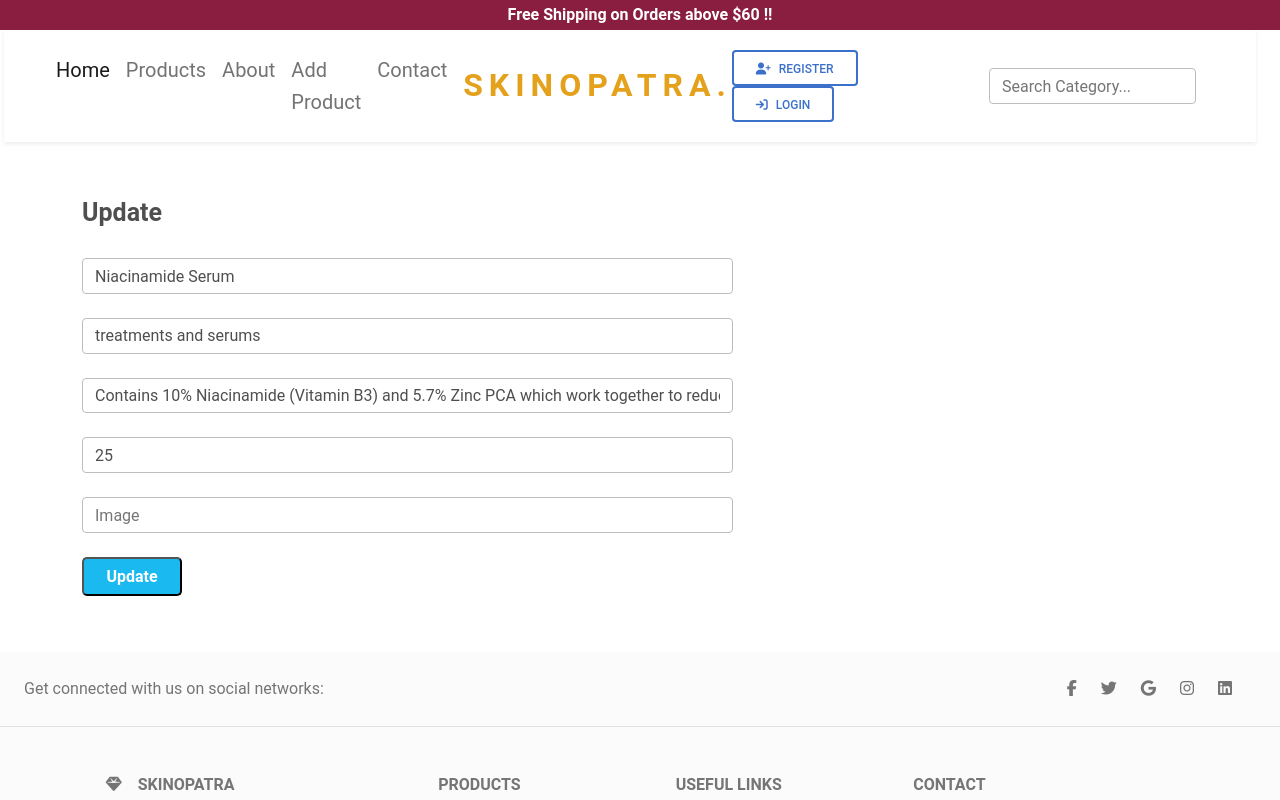
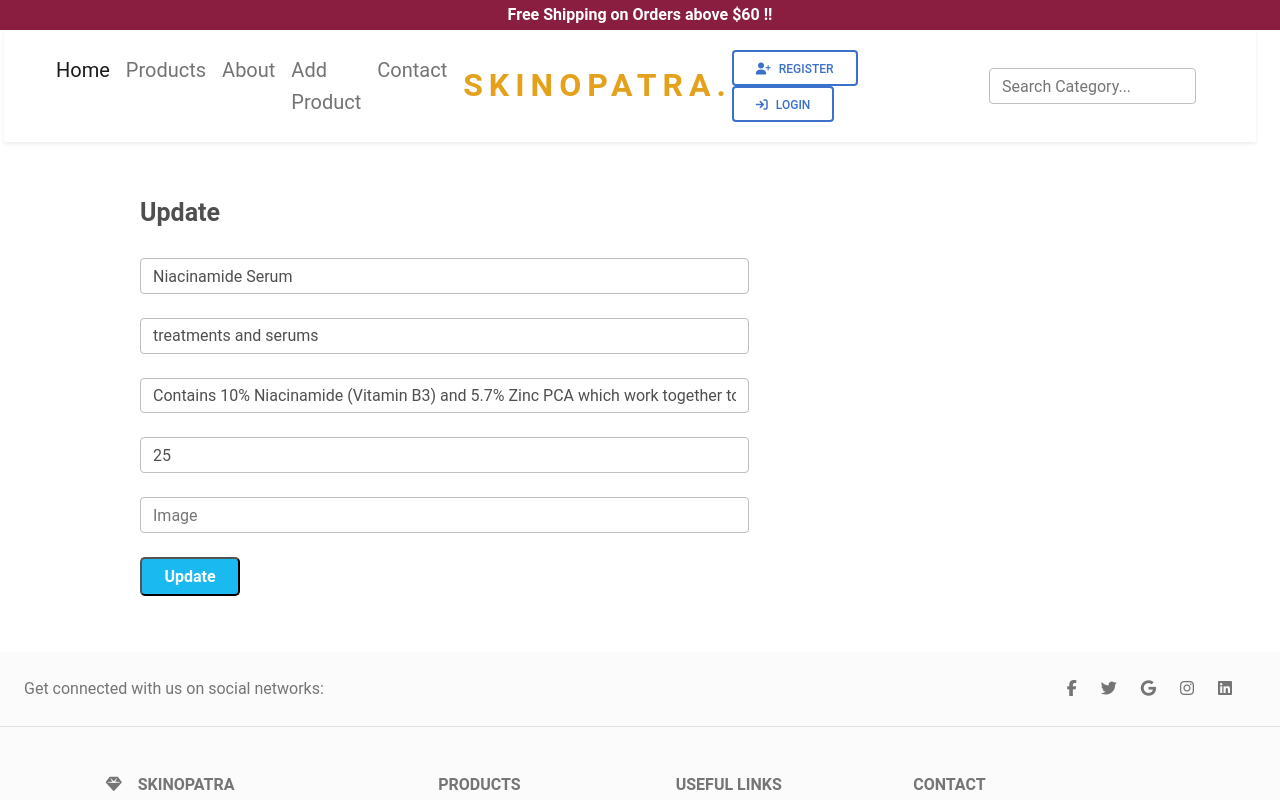
Before and after one commit to QuincyOliech/skinopatra, a React (Create React App) app: page /update/1 in a window 1280 px wide. Shown: the top 800 px of the page. Built offline with nearby package versions, Linux system fonts and the light colour scheme; data requests are answered from the project's data file.

Commit message:
added padding in update form

```diff
--- a/src/components/Product.js
+++ b/src/components/Product.js
@@ -1,18 +1,13 @@
 import React, {useState,useEffect} from "react";
 import { NavLink, useParams } from "react-router-dom";
 import Skeleton from "react-loading-skeleton";
-import Swal from 'sweetalert';
+import Swal from 'sweetalert2'
 
 function Product (){
     const {id}=useParams();
     const [cartBtn, setCartBtn] = useState("Add to Cart");
     const[product,setProduct]=useState([]);
     const[loading,setLoading]=useState(false);
-    // const [title, setTitle] = useState("")
-    // const [category, setCategory] = useState("")
-    // const [description, setDescription] = useState("")
-    // const [price, setPrice]=useState("")
-    // const [image, setImage]=useState("")
 
     useEffect(() =>{
         const getProduct=async () => {
@@ -32,26 +27,17 @@
         .then(data=>{
           return  setProduct(product.filter((product)=>product.id!==id))
         })
+
         Swal.fire({
             title: 'Success',
-            text: 'Updated successfully',
+            text: 'Updated Successfully',
             icon: 'success',
             confirmButtonText: 'Exit',
-            confirmButtonColor:"blue"
+            confirmButtonColor:"green"
           })
-
     }
 
-    // const handleCart = (product) => {
-    //     if (cartBtn === "Add to Cart"){
-    //         dispatch(addItem(product))
-    //         setCartBtn("Remove from Cart")
-    //     }
-    //     else{
-    //         dispatch(removeItem(product))
-    //         setCartBtn("Add to Cart")
-    //     }
-    // }
+
     function Loading (){
         return (
             <>
--- a/src/pages/Update.js
+++ b/src/pages/Update.js
@@ -55,7 +55,7 @@
 
   return (
     <div className="update-container">
-    <div className='container my-5 py-2'>
+    <div className='container my-5 py-2 px-5 me-5'>
       <h3 className='h3-update'>Update</h3>
       <form onSubmit={handleSubmit}>
           <div className="mb-4 col-md-7 ">
```
Also changed, not shown: src/pages/About.js (+0 -21 lines).
